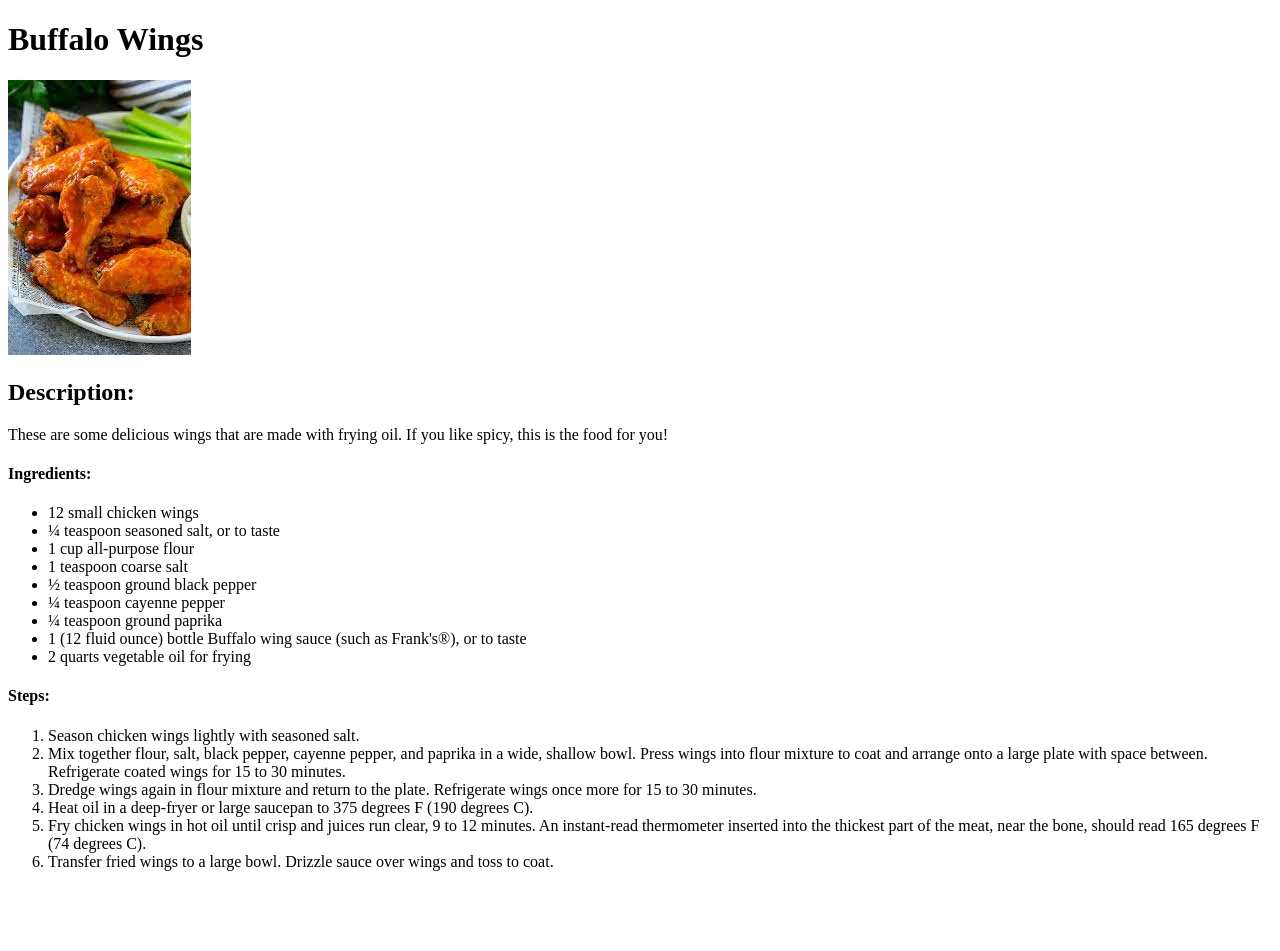
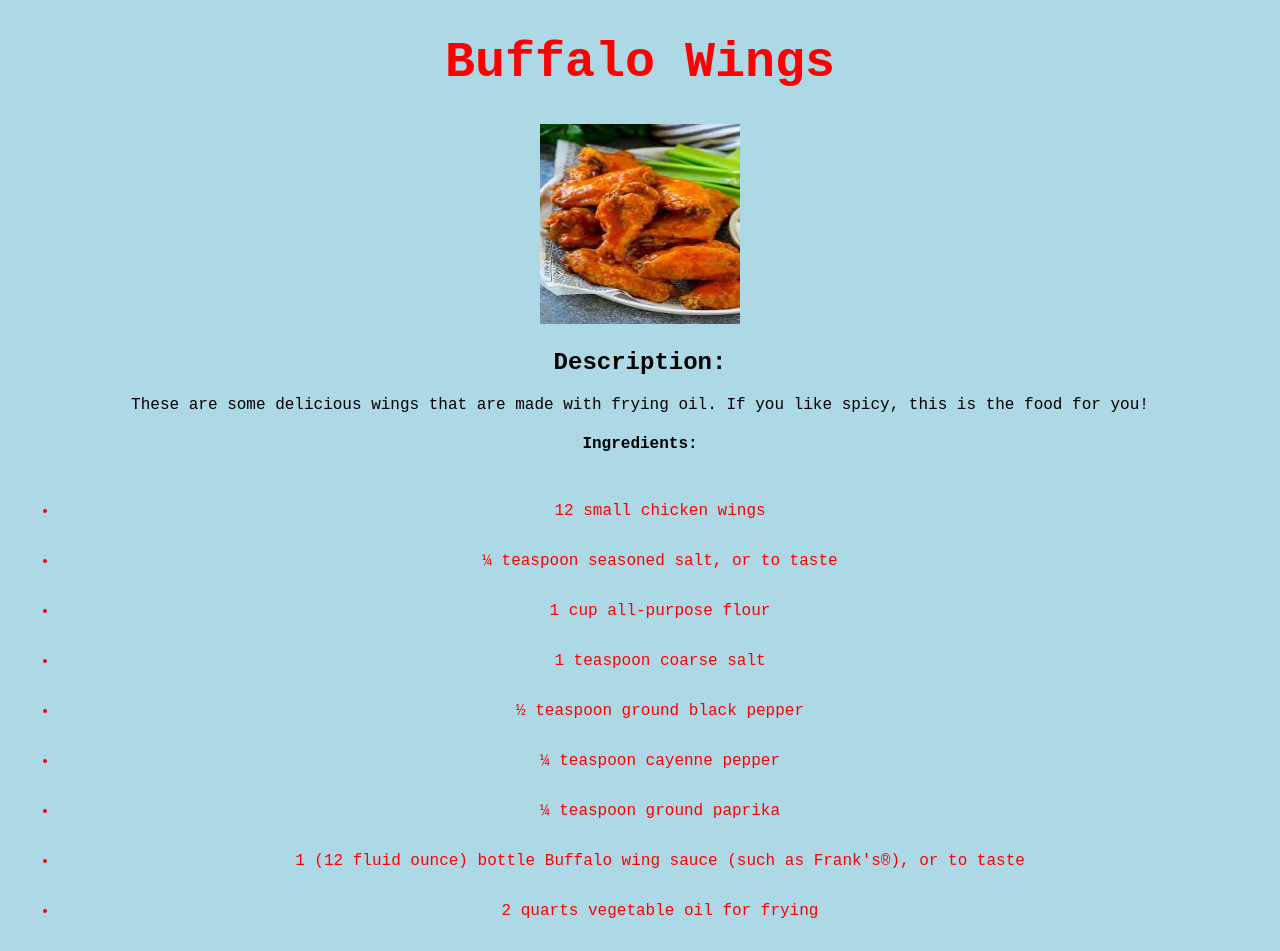
Before and after one commit to iBenzo/odin-recipes, a plain HTML site: page recipes/buffalowings.html in a window 1280 px wide. Shown: the top 951 px of the page. Before the commit the page ends 887 px from the top, so only its background shows below. Drawn offline with Linux system fonts and the light colour scheme.

Commit message:
Added css and styled all pages to create a basic site

```diff
--- a/recipes/buffalowings.html
+++ b/recipes/buffalowings.html
@@ -1,23 +1,25 @@
 <!DOCTYPE html>
 <html lang="en">
   <head>
+    <link rel="stylesheet" href="../style.css">
     <meta charset="UTF-8">
     <title>Buffalo wings</title>
   </head>
 
-  <body>
+  <body class="home">
     <!--This is for the first section all about wings-->
-    <h1>Buffalo Wings</h1>
+    <h1 class="title">Buffalo Wings</h1>
 
-    <img src="../images/buffalowing1.jpg" alt="Opps, sorry the picture can't be found">
+    <img class="img" src="../images/buffalowing1.jpg" alt="Opps, sorry the picture can't be found">
 
     <!--This is for the description under the photo-->
     <h2>Description:</h2>
-    <p>These are some delicious wings that are made with frying oil. If you like spicy, this is the food for you!</p>
+    <p class="desc">These are some delicious wings that are made with frying oil. If you like spicy, this is the food for you!</p>
 
     <!--This is for the ingredients section-->
     <h4>Ingredients:</h4>
     <ul>
+      <div class="para">
         <li>12 small chicken wings</li>
         <li>¼ teaspoon seasoned salt, or to taste</li>
         <li>1 cup all-purpose flour</li>
@@ -27,17 +29,20 @@
         <li>¼ teaspoon ground paprika</li>
         <li>1 (12 fluid ounce) bottle Buffalo wing sauce (such as Frank's®), or to taste</li>
         <li>2 quarts vegetable oil for frying</li>
+      </div>
     </ul>
 
     <!--This is for the steps section-->
     <h4>Steps:</h4>
     <ol>
+      <div class="para">
         <li>Season chicken wings lightly with seasoned salt.      </li>
         <li>Mix together flour, salt, black pepper, cayenne pepper, and paprika in a wide, shallow bowl. Press wings into flour mixture to coat and arrange onto a large plate with space between. Refrigerate coated wings for 15 to 30 minutes.</li>
         <li>Dredge wings again in flour mixture and return to the plate. Refrigerate wings once more for 15 to 30 minutes.</li>
         <li>Heat oil in a deep-fryer or large saucepan to 375 degrees F (190 degrees C).</li>
         <li>Fry chicken wings in hot oil until crisp and juices run clear, 9 to 12 minutes. An instant-read thermometer inserted into the thickest part of the meat, near the bone, should read 165 degrees F (74 degrees C).</li>
         <li>Transfer fried wings to a large bowl. Drizzle sauce over wings and toss to coat.</li>
+      </div>
     </ol>
 
   </body>
--- /dev/null
+++ b/style.css
@@ -0,0 +1,29 @@
+.home{
+
+    text-align: center;
+    background-color: lightblue;
+    font-family: 'Courier New', Courier, monospace;
+}
+
+
+.button{
+    padding: 1px 20px;
+    background-color: pink;
+
+}
+
+.para{
+    color: red;
+    padding: 12px 10px;
+    line-height: 50px;
+}
+
+.img{
+    height: 200px;
+    width: 200px;
+}
+
+.title{
+    font-size: 50px;
+    color: red;
+}
```
Also changed, not shown: index.html (+14 -7 lines), recipes/lasagna.html (+3 -2 lines), recipes/pulledpork.html (+3 -2 lines). Lines whose indentation alone changed are shown as unchanged.
